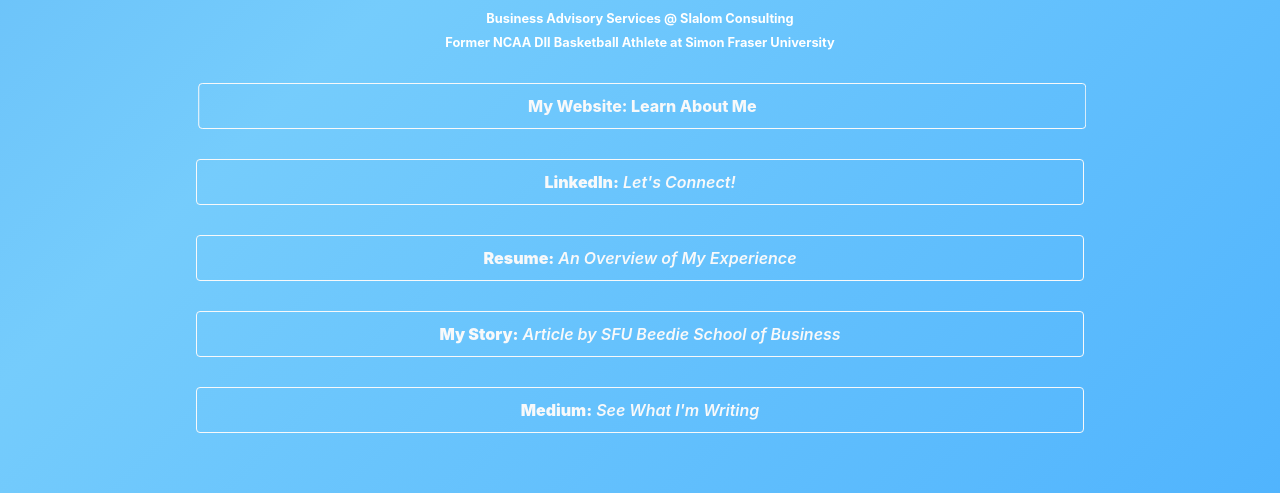
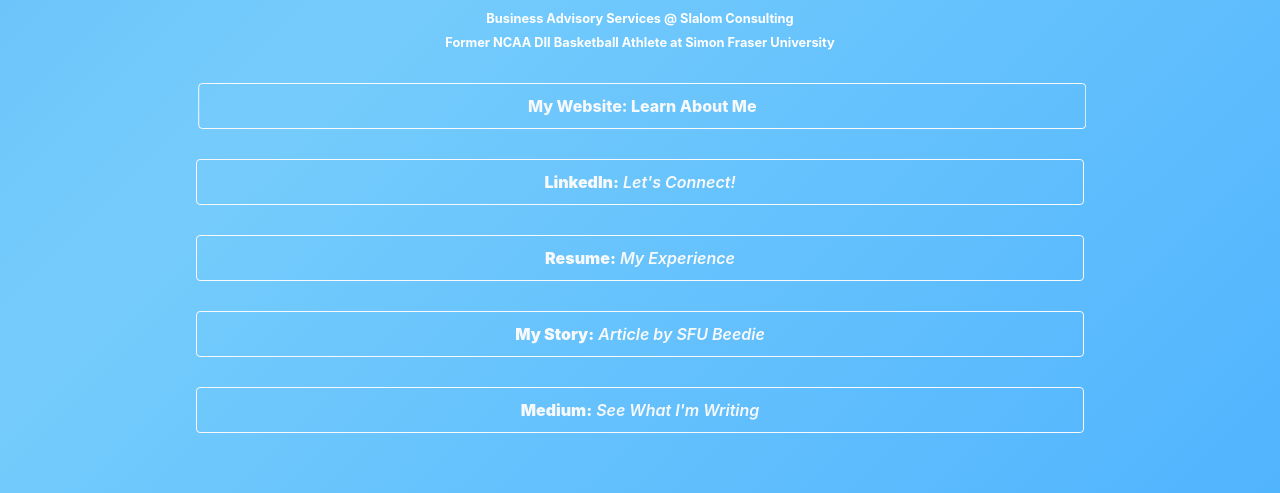
Before and after one commit to DominicPostle/DominicPostle.github.io, a plain HTML site: page index.html in a window 1280 px wide. Shown: the part 317-810 px from the top of the page. Drawn offline with nearby package versions, Linux system fonts and the light colour scheme; files that its build step writes are made by us from their sources.

Commit message:
Update index.html

```diff
--- a/index.html
+++ b/index.html
@@ -58,11 +58,11 @@
                 </div>
 
               <div style="padding-bottom: 30px;">
-                    <button onclick="location.href='https://drive.google.com/file/d/1Kcrw1zHjDo3whI3yfSUgE1ImLYnpCR_6/view?usp=sharing'" type="button" class="btn btn-outline-light" style="width: 80%; padding-top:10px; padding-bottom:10px; font-weight: 600;"><b>Resume:</b> <i>An Overview of My Experience<i></button>
+                    <button onclick="location.href='https://drive.google.com/file/d/1Kcrw1zHjDo3whI3yfSUgE1ImLYnpCR_6/view?usp=sharing'" type="button" class="btn btn-outline-light" style="width: 80%; padding-top:10px; padding-bottom:10px; font-weight: 600;"><b>Resume:</b> <i>My Experience<i></button>
                 </div>
 
                       <div style="padding-bottom: 30px;">
-                    <button onclick="location.href='https://beedie.sfu.ca/ideas/2022/05/sfu-beedie-athlete-overcomes-setbacks-to-graduate-and-start-consulting-career-with-slalom/'" type="button" class="btn btn-outline-light" style="width: 80%; padding-top:10px; padding-bottom:10px; font-weight: 600;"><b>My Story:</b> <i>Article by SFU Beedie School of Business<i></button>
+                    <button onclick="location.href='https://beedie.sfu.ca/ideas/2022/05/sfu-beedie-athlete-overcomes-setbacks-to-graduate-and-start-consulting-career-with-slalom/'" type="button" class="btn btn-outline-light" style="width: 80%; padding-top:10px; padding-bottom:10px; font-weight: 600;"><b>My Story:</b> <i>Article by SFU Beedie<i></button>
                 </div>
 
                 <div style="padding-bottom: 30px;">
```
